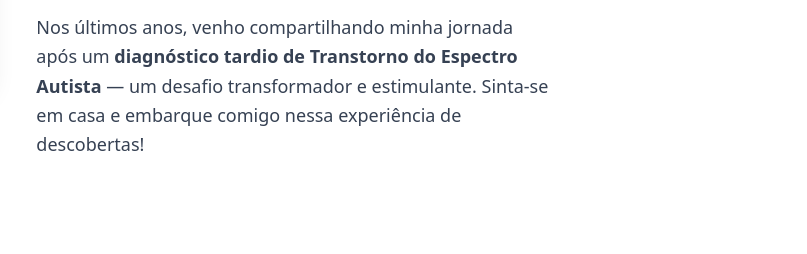
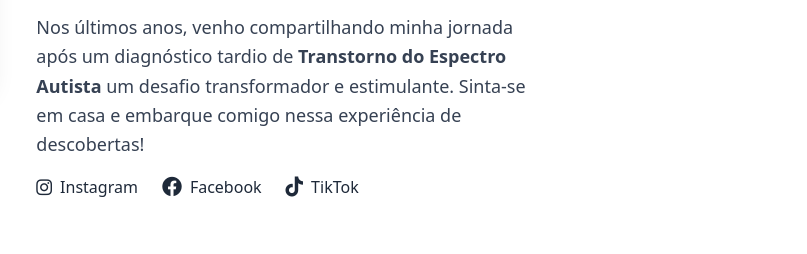
Before and after one commit to igor-cavalcante/Cronicas_Spectrais, a website: page index.html in a window 1280 px wide. Shown: the part 873-1127 px from the top of the page, 473-1280 px from the left. Drawn offline with Linux system fonts and the light colour scheme.

Commit message:
modificando estrutura de autor e livro

```diff
--- a/index.html
+++ b/index.html
@@ -22,7 +22,7 @@
   <header class="bg-white h-16 shadow-md w-full fixed top-0 z-50">
     <nav class="flex justify-between items-center w-[92%] h-full mx-auto">
       <div>
-        <a href="#main" class="hover:text-blue-900 transition block py-2">
+        <a href="/" class="hover:text-blue-900 transition block py-2">
           <h1 class="text-xl font-bold">Crônicas Espectrais</h1>
         </a>
       </div>
@@ -53,10 +53,11 @@
       </div>
 
       <div class="flex items-center gap-3 sm:gap-2">
-        <button
+        <a
+        href="#cta"
           class="bg-orange-500 text-white px-4 py-1 text-sm rounded-full hover:bg-orange-600 sm:px-2 sm:py-1 sm:text-xs sm:w-[90px] sm:max-w-[90px] sm:flex sm:items-center sm:justify-center">
           <i class="fa-solid fa-shopping-cart"></i> Comprar
-        </button>
+      </a>
 
         <!-- Ícone do menu -->
         <button id="menuToggle" onclick="onToggleMenu()" class="text-3xl cursor-pointer md:hidden">
@@ -169,10 +170,25 @@
           </p>
           <p class="text-lg leading-relaxed mt-4  text-gray-700">
             Nos últimos anos, venho compartilhando minha jornada após um
-            <strong>diagnóstico tardio de Transtorno do Espectro Autista</strong> — um desafio transformador e
+            diagnóstico tardio de <strong> Transtorno do Espectro Autista</strong> um desafio transformador e
             estimulante.
             Sinta-se em casa e embarque comigo nessa experiência de descobertas!
           </p>
+
+          <div class="flex justify-start gap-6 mt-4">
+            <a href="https://www.instagram.com/lj_goncalves/" target="_blank"
+              class="flex items-center gap-2  hover:text-blue-500 transition">
+              <i class="fa-brands fa-instagram text-lg"></i> Instagram
+            </a>
+            <a href="https://www.facebook.com/profile.php?id=100083157130201" target="_blank"
+              class="flex items-center gap-2 hover:text-blue-500  transition">
+              <i class="fa-brands fa-facebook text-xl"></i> Facebook
+            </a>
+            <a href="https://www.tiktok.com/@luciano.de.jesus043" target="_blank"
+              class="flex items-center gap-2   hover:text-blue-500  transition">
+              <i class="fa-brands fa-tiktok text-xl"></i> TikTok
+            </a>
+          </div>
         </div>
 
       </div>
@@ -182,7 +198,7 @@
 
     <section id="livro" class="p-10 bg-gray-100">
       <div class="container mx-auto flex flex-col md:flex-row  gap-10">
-        <!-- Imagem do Livro -->
+
         <!-- Imagem do Livro -->
         <div class="w-full md:w-2/5 flex justify-center items-start">
           <div class="relative w-full max-w-xs md:max-w-md aspect-[3/4]">
@@ -209,7 +225,8 @@
               autista!’
             </span>
 
-            <span id="moreText" class="hidden">
+            <!-- <span id="moreText" class="hidden" > caso queira ativar o button de ler mais-->
+              <span id="moreText">
               <br><br>
               Entre a primeira e, talvez, a quinta, sexta reprimenda conjugal, comecei a traçar na mente uma estratégia
               para acompanhar o assunto mais de perto, de modo mais empático. A confusão inicial foi tomada pela certeza
@@ -225,15 +242,14 @@
               Escutei um pouco aquele senhor, negro retinto, 61 anos não aparentados – apesar da barba e dos cabelos
               brancos –, que me falava sobre o seu trabalho, o esforço para abrir e manter uma empresa, os clientes, a
               postura nos negócios, pautada na honestidade, afinal de contas, ‘vivia num país extremamente racista e,
-              por
-              isso, era preciso ser honesto’.
+              por isso, era preciso ser honesto’.
             </span>
           </blockquote>
 
-          <!-- Botão Ler Mais -->
+          <!-- Botão Ler Mais
           <button id="readMoreBtn" class="mt-4 text-blue-900 font-semibold hover:underline transition duration-300">
             Ler mais...
-          </button>
+          </button> -->
 
           <p class="mt-4 text-gray-700 leading-relaxed">
             Primeira crônica do autor, revela com humor e sensibilidade a descoberta do autismo através de situações
```
Also changed, not shown: assets/styles/output.css.
